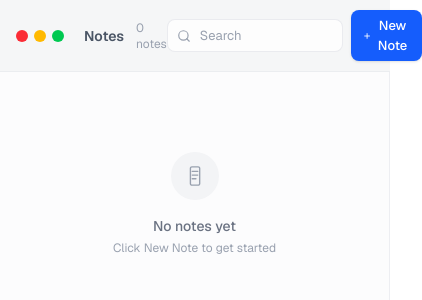
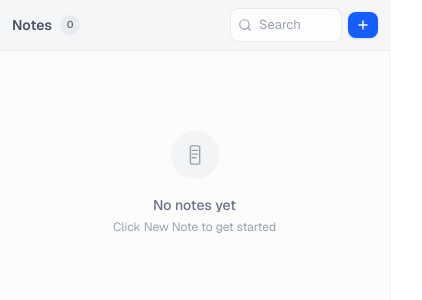
Before and after one commit to enoch-systems/notes-app, a Next.js app: page / in a window 390 px wide. Shown: the top 300 px of the page, 422 px wide, since content can reach past the window. Built offline with nearby package versions, Linux system fonts and the light colour scheme.

Commit message:
Fix mobile responsiveness: compact header, smaller search, hidden labels, better spacing

```diff
--- a/src/app/page.tsx
+++ b/src/app/page.tsx
@@ -77,22 +77,26 @@ export default function Home() {
   return (
     <div className="flex h-full flex-col">
       {/* macOS-style unified titlebar */}
-      <header className="flex items-center justify-between border-b border-gray-200/60 bg-gray-100/80 px-4 py-2.5 backdrop-blur-xl dark:border-gray-800 dark:bg-gray-950/80">
-        <div className="flex items-center gap-3">
-          {/* Traffic light dots (macOS style) */}
-          <div className="mr-2 flex items-center gap-1.5">
+      <header className="flex items-center justify-between gap-2 border-b border-gray-200/60 bg-gray-100/80 px-3 py-2 backdrop-blur-xl dark:border-gray-800 dark:bg-gray-950/80 sm:px-4">
+        <div className="flex min-w-0 items-center gap-2">
+          {/* Traffic light dots (macOS style) - hidden on mobile */}
+          <div className="hidden sm:flex sm:mr-2 sm:items-center sm:gap-1.5">
             <div className="h-3 w-3 rounded-full bg-red-500" />
             <div className="h-3 w-3 rounded-full bg-amber-400" />
             <div className="h-3 w-3 rounded-full bg-green-500" />
           </div>
-          <h1 className="text-sm font-semibold text-gray-600 dark:text-gray-400">
+          <h1 className="shrink-0 text-sm font-semibold text-gray-600 dark:text-gray-400">
             Notes
           </h1>
-          <span className="text-xs text-gray-400 dark:text-gray-600">
+          <span className="hidden shrink-0 text-xs text-gray-400 sm:inline dark:text-gray-600">
             {notes.length} note{notes.length !== 1 ? "s" : ""}
           </span>
+          {/* Mobile note count as badge */}
+          <span className="inline-flex h-5 w-5 items-center justify-center rounded-full bg-gray-200/70 text-[10px] font-semibold text-gray-500 sm:hidden dark:bg-gray-800 dark:text-gray-400">
+            {notes.length}
+          </span>
         </div>
-        <div className="flex items-center gap-2">
+        <div className="flex shrink-0 items-center gap-1.5 sm:gap-2">
           {/* Search */}
           <div className="relative">
             <svg
@@ -105,7 +109,7 @@ export default function Home() {
               strokeWidth="2"
               strokeLinecap="round"
               strokeLinejoin="round"
-              className="absolute left-2.5 top-1/2 -translate-y-1/2 text-gray-400"
+              className="absolute left-2 top-1/2 -translate-y-1/2 text-gray-400"
             >
               <circle cx="11" cy="11" r="8" />
               <path d="m21 21-4.3-4.3" />
@@ -115,12 +119,12 @@ export default function Home() {
               value={searchQuery}
               onChange={(e) => setSearchQuery(e.target.value)}
               placeholder="Search"
-              className="w-44 rounded-lg border border-gray-200/80 bg-white/80 py-1.5 pl-8 pr-3 text-[13px] outline-none transition-all placeholder:text-gray-400 focus:w-56 focus:border-blue-400 dark:border-gray-700/80 dark:bg-gray-900/80 dark:placeholder:text-gray-500 dark:focus:border-blue-500"
+              className="w-28 rounded-lg border border-gray-200/80 bg-white/80 py-1.5 pl-7 pr-2 text-[13px] outline-none transition-all placeholder:text-gray-400 focus:w-36 focus:border-blue-400 sm:w-36 sm:pl-8 sm:pr-3 sm:focus:w-52 dark:border-gray-700/80 dark:bg-gray-900/80 dark:placeholder:text-gray-500 dark:focus:border-blue-500"
             />
           </div>
           <button
             onClick={handleAddNote}
-            className="flex items-center gap-1 rounded-lg bg-blue-600 px-3 py-1.5 text-[13px] font-medium text-white shadow-sm transition-all hover:bg-blue-500 active:scale-[0.97]"
+            className="flex items-center gap-1 rounded-lg bg-blue-600 px-2 py-1.5 text-[13px] font-medium text-white shadow-sm transition-all hover:bg-blue-500 active:scale-[0.97] sm:px-3"
           >
             <svg
               xmlns="http://www.w3.org/2000/svg"
@@ -136,7 +140,7 @@ export default function Home() {
               <path d="M12 5v14" />
               <path d="M5 12h14" />
             </svg>
-            New Note
+            <span className="hidden sm:inline">New Note</span>
           </button>
         </div>
       </header>
@@ -354,10 +358,10 @@ function NewNoteForm({
   return (
     <div className="flex h-full flex-col bg-white dark:bg-gray-950" onKeyDown={handleKeyDown}>
       {/* Toolbar */}
-      <div className="flex items-center justify-between border-b border-gray-200/70 bg-gray-50/90 px-4 py-2 backdrop-blur-xl dark:border-gray-800 dark:bg-gray-900/90">
+      <div className="flex items-center justify-between gap-2 border-b border-gray-200/70 bg-gray-50/90 px-3 py-2 backdrop-blur-xl dark:border-gray-800 dark:bg-gray-900/90 sm:px-4">
         <button
           onClick={onCancel}
-          className="flex items-center gap-1 rounded-lg px-3 py-1.5 text-sm font-medium text-gray-600 transition-colors hover:bg-gray-200/70 dark:text-gray-400 dark:hover:bg-gray-800"
+          className="flex items-center gap-1 rounded-lg px-2 py-1.5 text-sm font-medium text-gray-600 transition-colors hover:bg-gray-200/70 sm:px-3 dark:text-gray-400 dark:hover:bg-gray-800"
         >
           <svg
             xmlns="http://www.w3.org/2000/svg"
@@ -376,12 +380,12 @@ function NewNoteForm({
           <span className="hidden sm:inline">Notes</span>
         </button>
         <div className="flex items-center gap-2">
-          <span className="text-xs text-gray-400 dark:text-gray-500">
+          <span className="hidden text-xs text-gray-400 sm:inline dark:text-gray-500">
             ⌘S save · Esc cancel
           </span>
           <button
             onClick={handleSave}
-            className="flex items-center gap-1.5 rounded-lg bg-blue-600 px-4 py-1.5 text-sm font-medium text-white shadow-sm transition-all hover:bg-blue-500 active:scale-[0.97]"
+            className="flex items-center gap-1.5 rounded-lg bg-blue-600 px-3 py-1.5 text-sm font-medium text-white shadow-sm transition-all hover:bg-blue-500 active:scale-[0.97] sm:px-4"
           >
             <svg
               xmlns="http://www.w3.org/2000/svg"
--- a/src/components/note-editor.tsx
+++ b/src/components/note-editor.tsx
@@ -49,11 +49,10 @@ export default function NoteEditor({ note, onSave, onBack }: NoteEditorProps) {
   return (
     <div className="flex h-full flex-col bg-white dark:bg-gray-950" onKeyDown={handleKeyDown}>
       {/* Toolbar */}
-      <div className="flex items-center justify-between border-b border-gray-200/70 bg-gray-50/90 px-4 py-2 backdrop-blur-xl dark:border-gray-800 dark:bg-gray-900/90">
-        <div className="flex items-center gap-2">
+      <div className="flex items-center justify-between gap-2 border-b border-gray-200/70 bg-gray-50/90 px-3 py-2 backdrop-blur-xl dark:border-gray-800 dark:bg-gray-900/90 sm:px-4">
         <button
           onClick={onBack}
-            className="flex items-center gap-1 rounded-lg px-3 py-1.5 text-sm font-medium text-gray-600 transition-colors hover:bg-gray-200/70 dark:text-gray-400 dark:hover:bg-gray-800"
+          className="flex items-center gap-1 rounded-lg px-2 py-1.5 text-sm font-medium text-gray-600 transition-colors hover:bg-gray-200/70 sm:px-3 dark:text-gray-400 dark:hover:bg-gray-800"
         >
           <svg
             xmlns="http://www.w3.org/2000/svg"
@@ -71,11 +70,10 @@ export default function NoteEditor({ note, onSave, onBack }: NoteEditorProps) {
           </svg>
           <span className="hidden sm:inline">Notes</span>
         </button>
-        </div>
 
-        <div className="flex items-center gap-3">
+        <div className="flex items-center gap-2 sm:gap-3">
           {saved && (
-            <span className="flex items-center gap-1.5 text-xs font-medium text-gray-500 dark:text-gray-400">
+            <span className="flex items-center gap-1 text-xs font-medium text-gray-500 dark:text-gray-400">
               <svg
                 xmlns="http://www.w3.org/2000/svg"
                 width="14"
@@ -89,12 +87,12 @@ export default function NoteEditor({ note, onSave, onBack }: NoteEditorProps) {
               >
                 <path d="M20 6L9 17l-5-5" />
               </svg>
-              Saved
+              <span className="hidden sm:inline">Saved</span>
             </span>
           )}
           <button
             onClick={handleSave}
-            className="flex items-center gap-1.5 rounded-lg bg-blue-600 px-4 py-1.5 text-sm font-medium text-white shadow-sm transition-all hover:bg-blue-500 active:scale-[0.97]"
+            className="flex items-center gap-1.5 rounded-lg bg-blue-600 px-3 py-1.5 text-sm font-medium text-white shadow-sm transition-all hover:bg-blue-500 active:scale-[0.97] sm:px-4"
           >
             <svg
               xmlns="http://www.w3.org/2000/svg"
@@ -111,7 +109,7 @@ export default function NoteEditor({ note, onSave, onBack }: NoteEditorProps) {
               <polyline points="17 21 17 13 7 13 7 21" />
               <polyline points="7 3 7 8 15 8" />
             </svg>
-            Save
+            <span className="hidden sm:inline">Save</span>
           </button>
         </div>
       </div>
```
Lines whose indentation alone changed are shown as unchanged.
